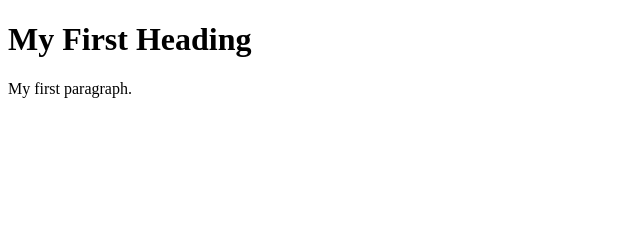
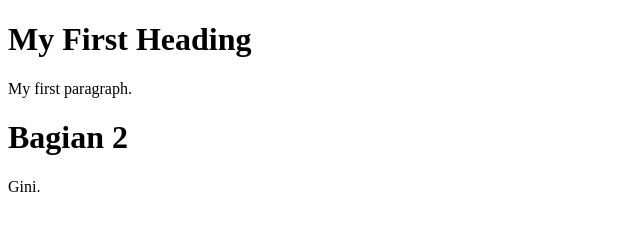
Before and after one commit to ardi23892/abidra.github.io, a plain HTML site: page index.html in a window 1280 px wide. Shown: the whole page, without its empty margins (0-640 px from the left). Drawn offline with Linux system fonts and the light colour scheme.

Commit message:
Update copywriting

```diff
--- a/index.html
+++ b/index.html
@@ -8,5 +8,8 @@
 <h1>My First Heading</h1>
 <p>My first paragraph.</p>
 
+<h1>Bagian 2</h1>
+<p>Gini.</p>
+
 </body>
 </html>
```
